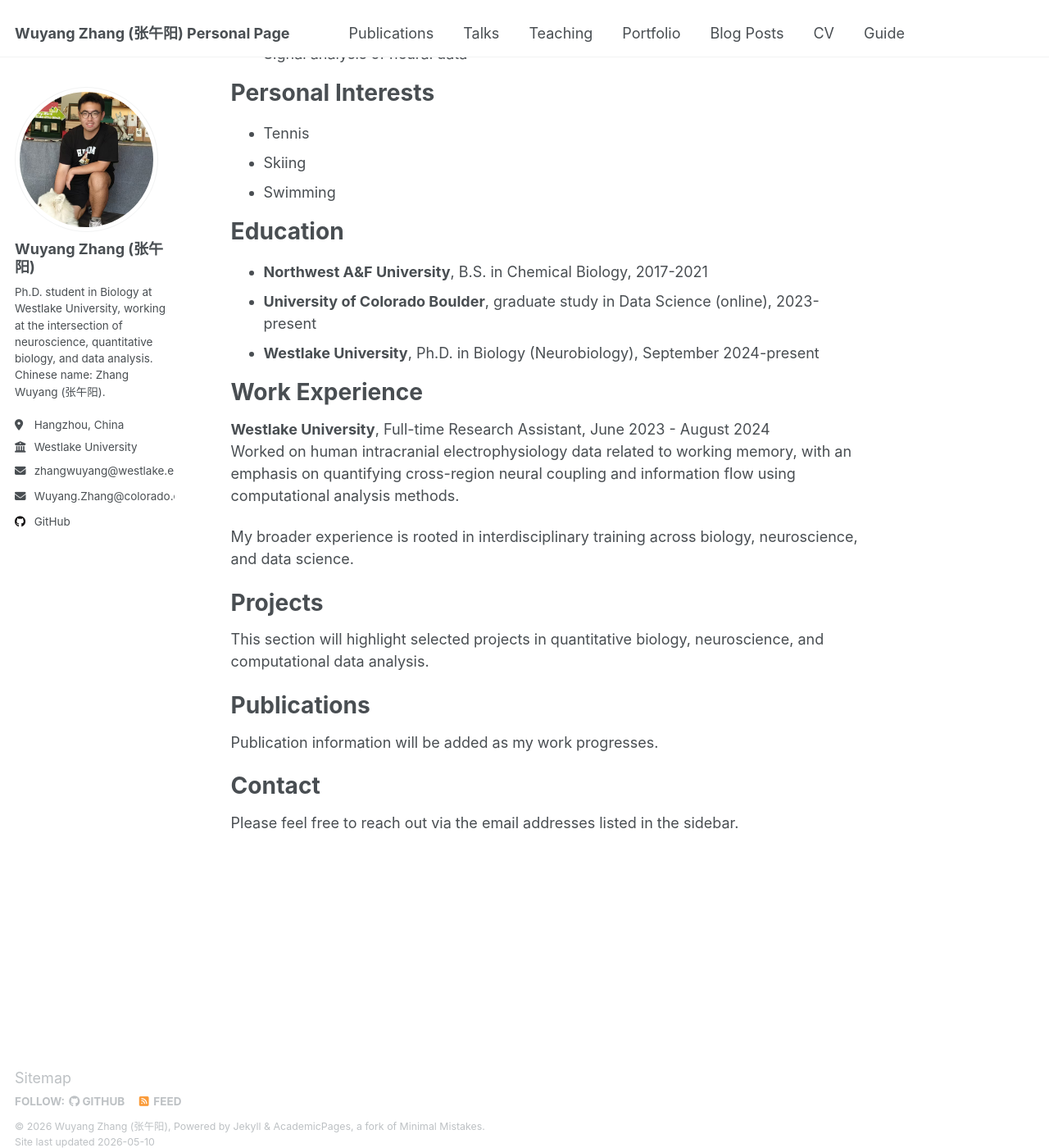
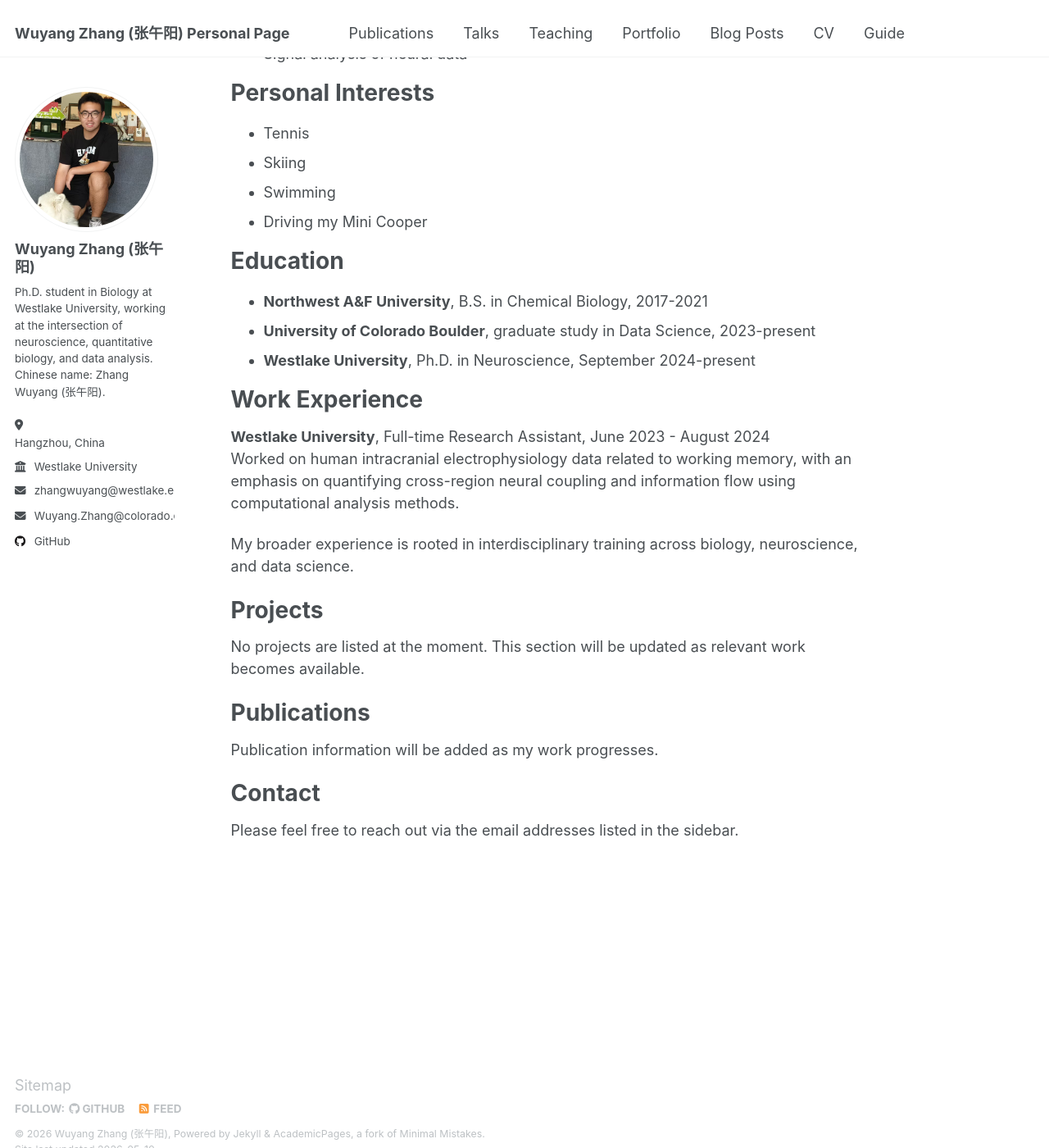
Before and after one commit to hardearnedmoneysniper/hardearnedmoneysniper.github.io, a Jekyll site: the page built from _pages/about.md, in a window 1280 px wide and 1400 px high, scrolled down 686 px. Shown: the whole window at 82% size. Built offline with Jekyll 4.4.1, drawn with Linux system fonts in a browser that asks for light colours.

Commit message:
Refine homepage profile and location link

```diff
--- a/_config.yml
+++ b/_config.yml
@@ -27,6 +27,7 @@
   pronouns         : # example: "he/his"
   bio              : "Ph.D. student in Biology at Westlake University, working at the intersection of neuroscience, quantitative biology, and data analysis. Chinese name: Zhang Wuyang (张午阳)."
   location         : "Hangzhou, China"
+  location_map     : "https://www.google.com/maps/search/?api=1&query=Westlake+University+Yungu+Campus+Hangzhou+China"
   employer         : "Westlake University"
   uri              : # URL
   email            : "zhangwuyang@westlake.edu.cn"
--- a/_includes/author-profile.html
+++ b/_includes/author-profile.html
@@ -25,7 +25,14 @@
     <ul class="author__urls social-icons">
       <!-- Font Awesome icons / Biographic information  -->
       {% if author.location %}
-        <li class="author__desktop"><i class="fa-solid fa-location-dot icon-pad-right" aria-hidden="true"></i>{{ author.location }}</li>
+        <li class="author__desktop">
+          <i class="fa-solid fa-location-dot icon-pad-right" aria-hidden="true"></i>
+          {% if author.location_map %}
+            <a href="{{ author.location_map }}" target="_blank" rel="noopener noreferrer">{{ author.location }}</a>
+          {% else %}
+            {{ author.location }}
+          {% endif %}
+        </li>
       {% endif %}
       {% if author.employer %}
         <li class="author__desktop"><i class="fas fa-fw fa-building-columns icon-pad-right" aria-hidden="true"></i>{{ author.employer }}</li>
--- a/_pages/about.md
+++ b/_pages/about.md
@@ -33,13 +33,14 @@
 - Tennis
 - Skiing
 - Swimming
+- Driving my Mini Cooper
 
 Education
 ======
 
 - **Northwest A&F University**, B.S. in Chemical Biology, 2017-2021
-- **University of Colorado Boulder**, graduate study in Data Science (online), 2023-present
-- **Westlake University**, Ph.D. in Biology (Neurobiology), September 2024-present
+- **University of Colorado Boulder**, graduate study in Data Science, 2023-present
+- **Westlake University**, Ph.D. in Neuroscience, September 2024-present
 
 Work Experience
 ======
@@ -52,7 +53,7 @@
 Projects
 ======
 
-This section will highlight selected projects in quantitative biology, neuroscience, and computational data analysis.
+No projects are listed at the moment. This section will be updated as relevant work becomes available.
 
 Publications
 ======
```
Also changed, not shown: _pages/cv.md (+2 -2 lines).
